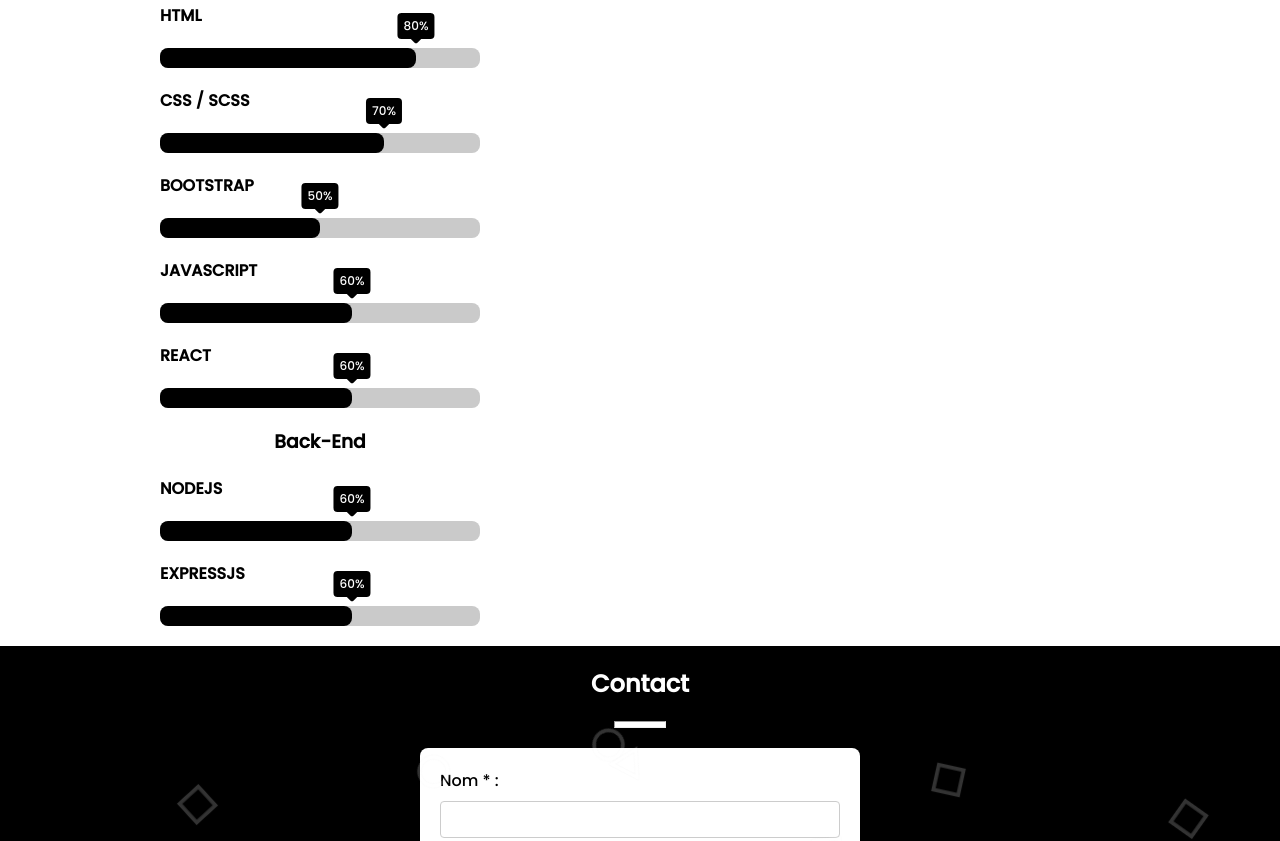
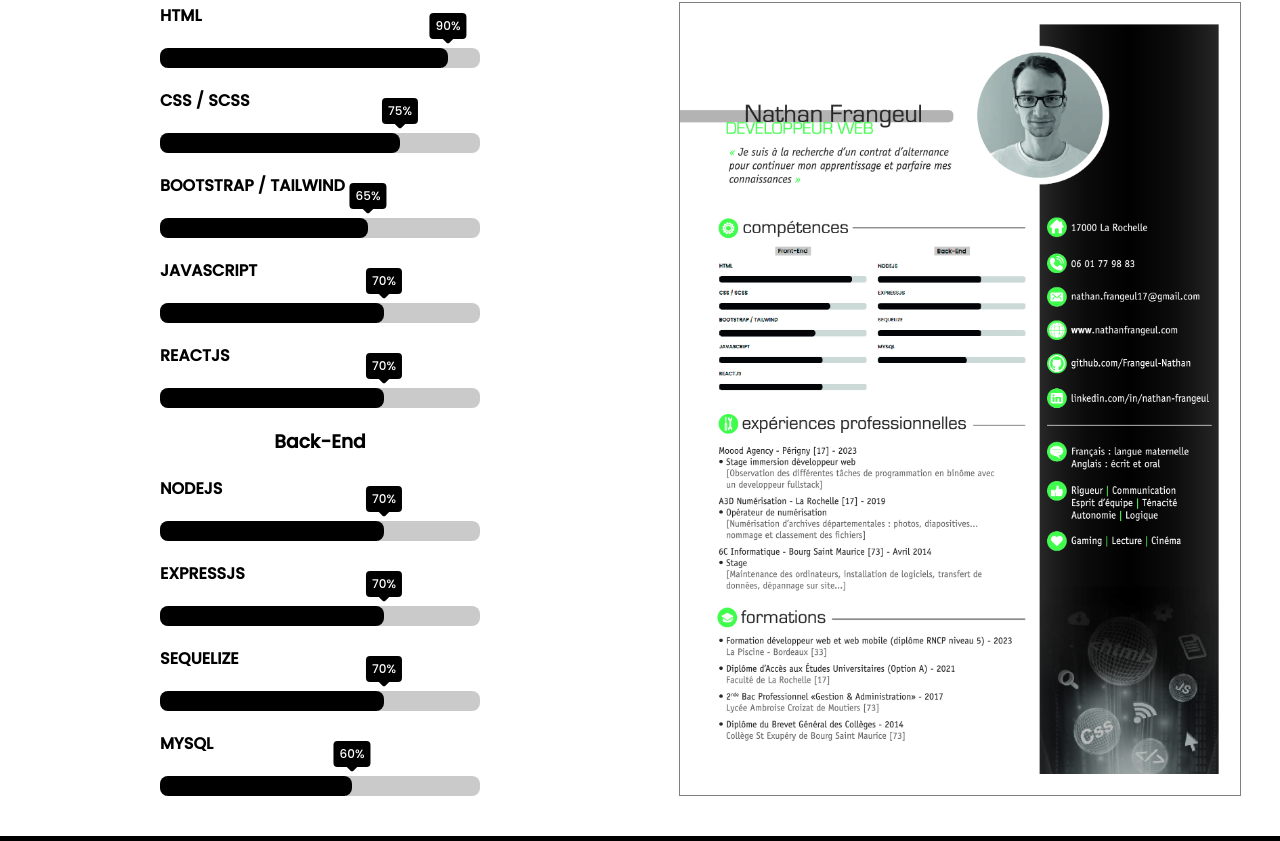
Before and after one commit to Frangeul-Nathan/PortfolioWebsite-v2, a React app: page / in a window 1280 px wide. Shown: the part 2019-2860 px from the top of the page. Built offline with nearby package versions, Linux system fonts and the light colour scheme; the HTML template or start-up script is replaced by a standard one.

Commit message:
added cv

```diff
--- a/src/assets/css/partials/skills/_skills.scss
+++ b/src/assets/css/partials/skills/_skills.scss
@@ -2,7 +2,7 @@
 
 .skillSection {
     text-align: center;
-    margin-bottom: 20px;
+    margin-bottom: 40px;
 }
 
 .skillContainer {
@@ -37,3 +37,12 @@
     background: #cacaca;
     border-radius: 8px;
 }
+
+// CV
+
+.cv-image {
+    border: solid 1px grey;
+    max-width: 92%;
+    min-height: 92%;
+
+}
--- a/src/components/Skills.jsx
+++ b/src/components/Skills.jsx
@@ -1,5 +1,6 @@
 import "../assets/css/partials/skills/_skills.scss"
 import "../assets/css/animations/skills_animation.scss"
+import CV from "../assets/images/Nathan-CV.webp"
 import { SkillProgressBar } from '../jquery/skillsprogressbar';
 
 
@@ -18,41 +19,53 @@ function Skills() {
             <div class="skill">
               <div class="skill-name">HTML</div>
               <div class="skill-bar">
-                <div class="skill-per" per="80"></div>
+                <div class="skill-per" per="90"></div>
               </div>
               <div class="skill">
                 <div class="skill-name">CSS / SCSS</div>
+                <div class="skill-bar">
+                  <div class="skill-per" per="75"></div>
+                </div>
+              </div>
+              <div class="skill">
+                <div class="skill-name">Bootstrap / Tailwind</div>
+                <div class="skill-bar">
+                  <div class="skill-per" per="65"></div>
+                </div>
+              </div>
+              <div class="skill">
+                <div class="skill-name">JavaScript</div>
                 <div class="skill-bar">
                   <div class="skill-per" per="70"></div>
                 </div>
               </div>
               <div class="skill">
-                <div class="skill-name">Bootstrap</div>
+                <div class="skill-name">ReactJS</div>
                 <div class="skill-bar">
-                  <div class="skill-per" per="50"></div>
-                </div>
-              </div>
-              <div class="skill">
-                <div class="skill-name">JavaScript</div>
-                <div class="skill-bar">
-                  <div class="skill-per" per="60"></div>
-                </div>
-              </div>
-              <div class="skill">
-                <div class="skill-name">React</div>
-                <div class="skill-bar">
-                  <div class="skill-per" per="60"></div>
+                  <div class="skill-per" per="70"></div>
                 </div>
               </div>
               <h3>Back-End</h3>
               <div class="skill">
                 <div class="skill-name">NodeJS</div>
                 <div class="skill-bar">
-                  <div class="skill-per" per="60"></div>
+                  <div class="skill-per" per="70"></div>
                 </div>
               </div>
               <div class="skill">
                 <div class="skill-name">ExpressJS</div>
+                <div class="skill-bar">
+                  <div class="skill-per" per="70"></div>
+                </div>
+              </div>
+              <div class="skill">
+                <div class="skill-name">Sequelize</div>
+                <div class="skill-bar">
+                  <div class="skill-per" per="70"></div>
+                </div>
+              </div>
+              <div class="skill">
+                <div class="skill-name">MySQL</div>
                 <div class="skill-bar">
                   <div class="skill-per" per="60"></div>
                 </div>
@@ -62,6 +75,7 @@ function Skills() {
         </div>
         <div className="curriculumVitae">
           <h3>Curriculum Vitae</h3>
+          <img src={CV} alt="" className="cv-image" />
         </div>
       </div>
     </section>
```
Also changed, not shown: src/assets/images/Nathan-CV.webp (added).
